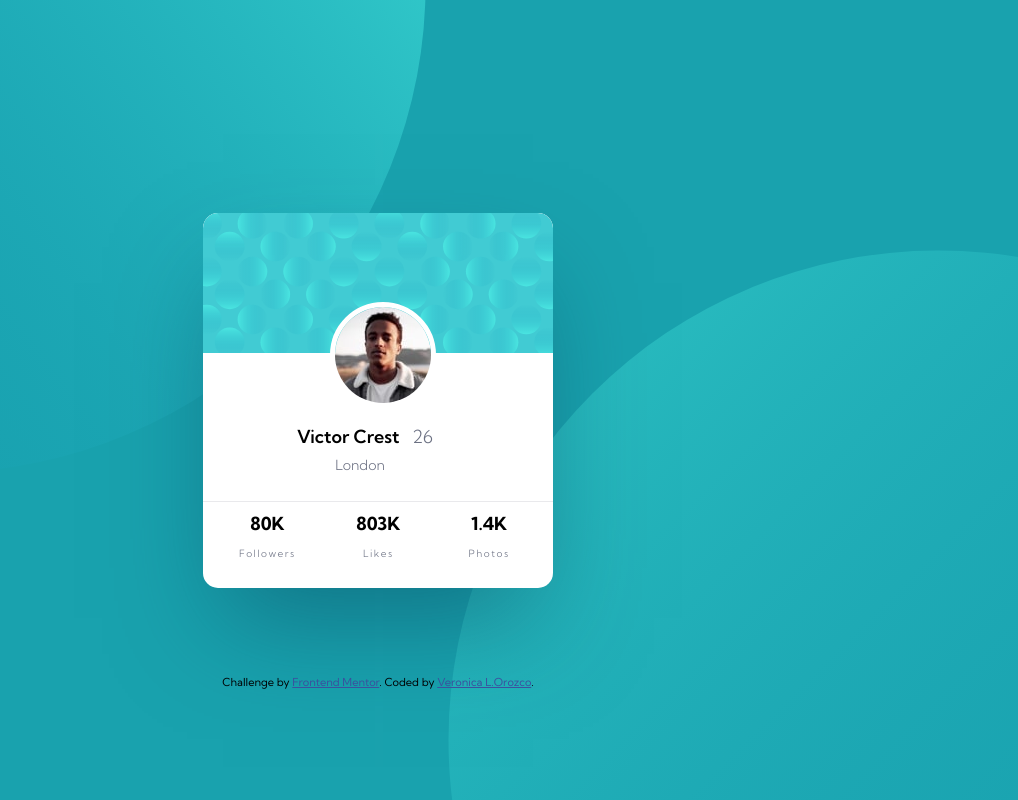
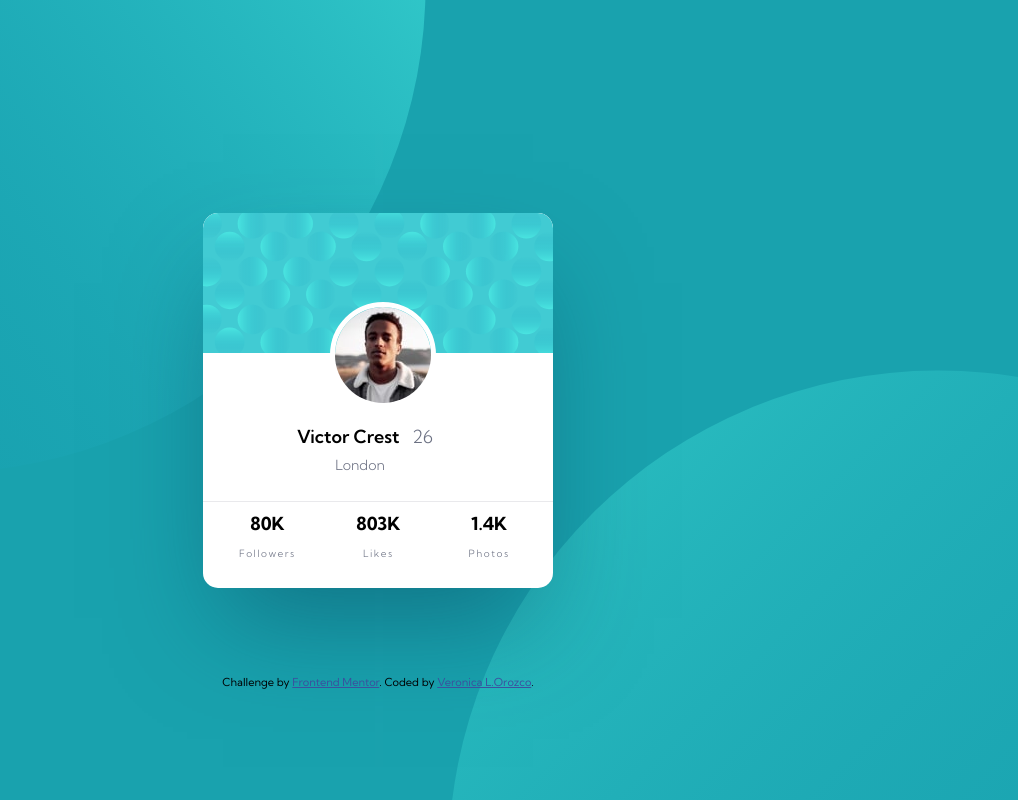
Before and after one commit to VLOrozco/Mobile-first-responsive-profile-card-component, a plain HTML site: page index.html in a window 1280 px wide. Shown: the whole page, without its empty margins (262-1280 px from the left). Drawn offline with Linux system fonts and the light colour scheme.

Commit message:
Update styles.css

```diff
--- a/styles.css
+++ b/styles.css
@@ -211,7 +211,7 @@ body {
   }
   .circle2 {
     left: 710px;
-    top: 250px;
+    top: 370px;
     opacity: 1;
   }
   .card {
```
